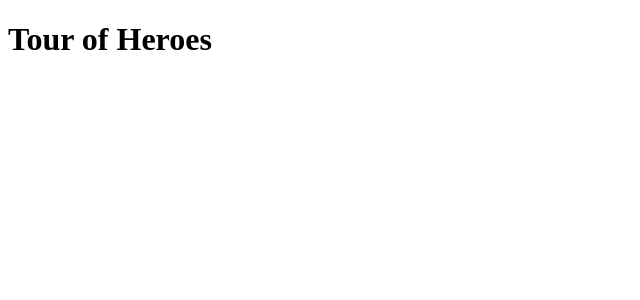
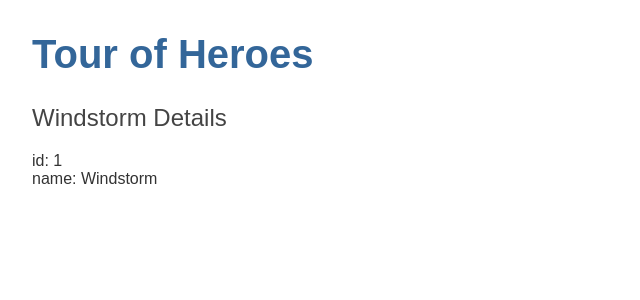
Before and after one commit to joshoxe/tour-of-heroes, an Angular app in the folder angular-tour-of-heroes/: page / in a window 1280 px wide. Shown: the top 300 px of the page, without its empty margins (0-640 px from the left). Built offline with nearby package versions, Linux system fonts and the light colour scheme.

Commit message:
Add Hero object and display

```diff
--- a/angular-tour-of-heroes/src/app/app.component.html
+++ b/angular-tour-of-heroes/src/app/app.component.html
@@ -1 +1,2 @@
 <h1>{{title}}</h1>
+<app-heroes></app-heroes>
--- a/angular-tour-of-heroes/src/app/app.module.ts
+++ b/angular-tour-of-heroes/src/app/app.module.ts
@@ -2,10 +2,12 @@ import { BrowserModule } from '@angular/platform-browser';
 import { NgModule } from '@angular/core';
 
 import { AppComponent } from './app.component';
+import { HeroesComponent } from './heroes/heroes.component';
 
 @NgModule({
   declarations: [
-    AppComponent
+    AppComponent,
+    HeroesComponent
   ],
   imports: [
     BrowserModule
--- /dev/null
+++ b/angular-tour-of-heroes/src/app/hero.ts
@@ -0,0 +1,4 @@
+export interface Hero {
+    id: number;
+    name: string;
+}
--- /dev/null
+++ b/angular-tour-of-heroes/src/app/heroes/heroes.component.html
@@ -0,0 +1,3 @@
+<h2>{{hero.name}} Details</h2>
+<div><span>id: </span>{{hero.id}}</div>
+<div><span>name: </span>{{hero.name}}</div>
--- /dev/null
+++ b/angular-tour-of-heroes/src/app/heroes/heroes.component.ts
@@ -0,0 +1,20 @@
+import { Component, OnInit } from '@angular/core';
+import { Hero } from '../hero';
+
+@Component({
+  selector: 'app-heroes',
+  templateUrl: './heroes.component.html',
+  styleUrls: ['./heroes.component.css']
+})
+export class HeroesComponent implements OnInit {
+  hero: Hero = {
+    id: 1,
+    name: 'Windstorm'
+  }
+
+  constructor() { }
+
+  ngOnInit(): void {
+  }
+
+}
--- a/angular-tour-of-heroes/src/styles.css
+++ b/angular-tour-of-heroes/src/styles.css
@@ -1 +1,22 @@
-/* You can add global styles to this file, and also import other style files */
+/* Application-wide Styles */
+h1 {
+    color: #369;
+    font-family: Arial, Helvetica, sans-serif;
+    font-size: 250%;
+  }
+  h2, h3 {
+    color: #444;
+    font-family: Arial, Helvetica, sans-serif;
+    font-weight: lighter;
+  }
+  body {
+    margin: 2em;
+  }
+  body, input[type="text"], button {
+    color: #333;
+    font-family: Cambria, Georgia;
+  }
+  /* everywhere else */
+  * {
+    font-family: Arial, Helvetica, sans-serif;
+  }
```
Also changed, not shown: angular-tour-of-heroes/src/app/heroes/heroes.component.css (added), 1 other file (tests, documents, lock files or other folders).
